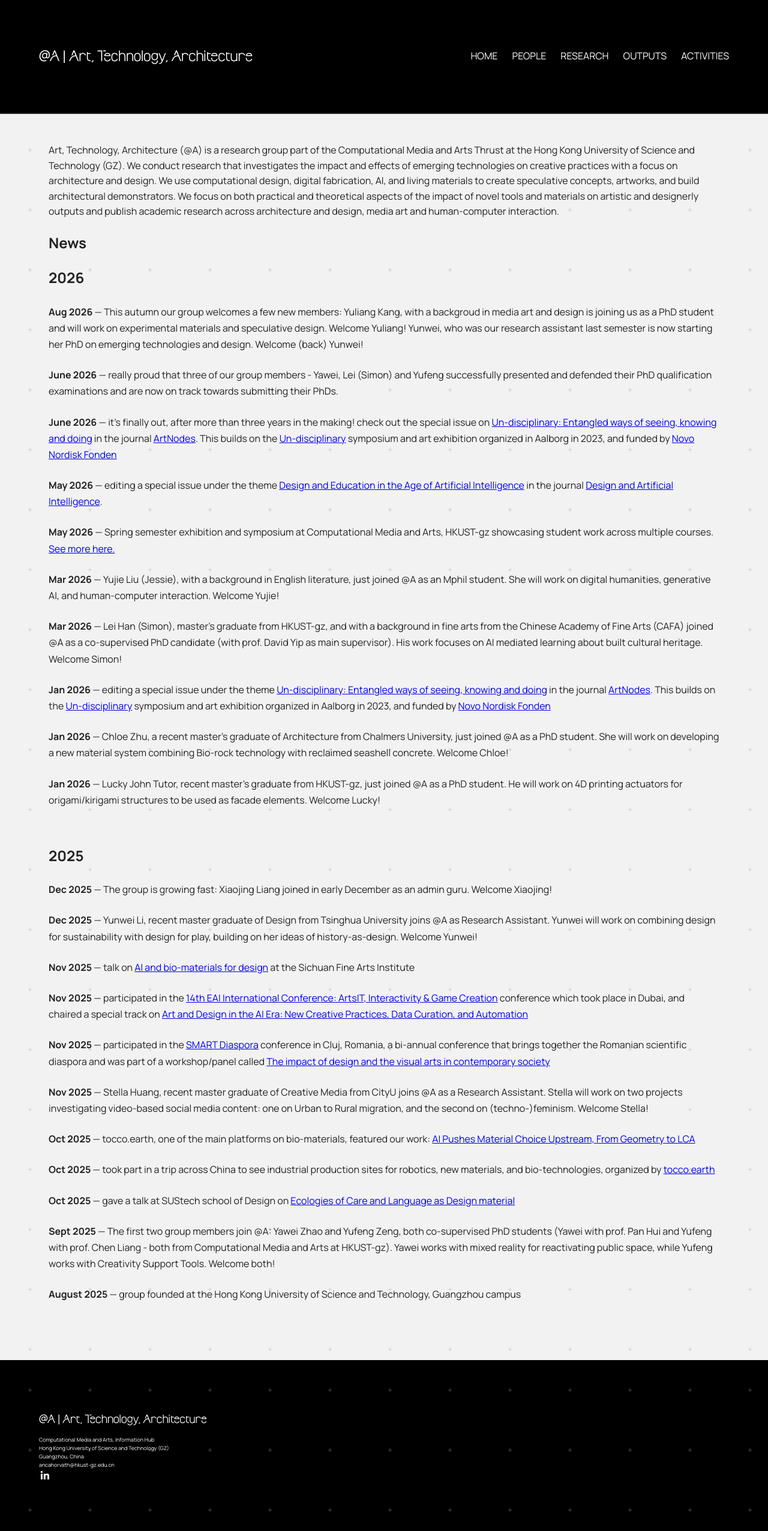
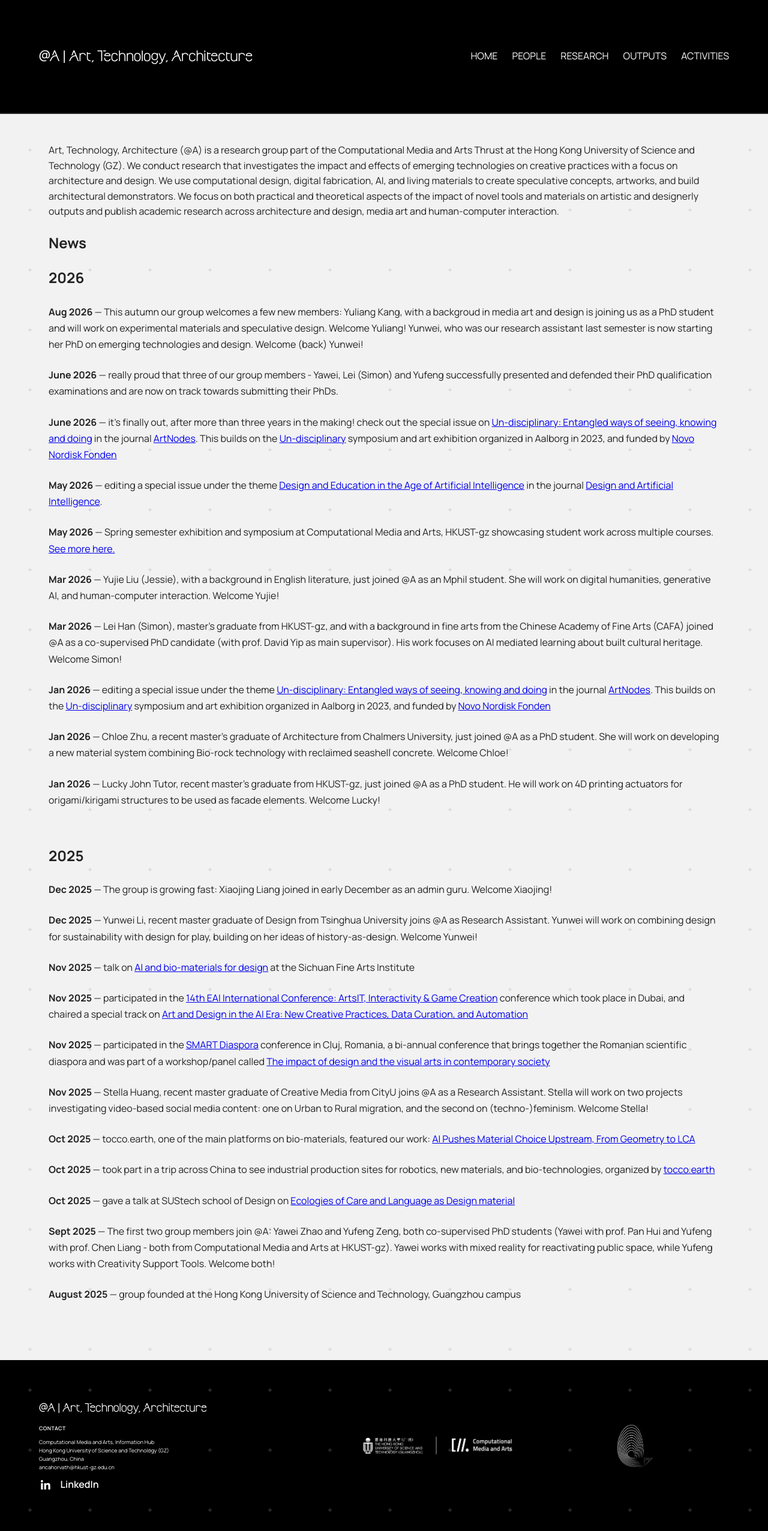
Before and after one commit to anqua/at-a, a Jekyll site: the page built from index.md, in a window 1280 px wide. Shown: the whole page at 60% size. Built offline with Jekyll 4.4.1, drawn with Linux system fonts in a browser that asks for light colours.

Commit message:
Redesign footer as a 3-column layout (contact | HKUST-GZ+CMA | @A)
Modeled on the reference footer at och.hkust-gz.edu.cn/, which uses
the same pattern: a contact column, the institutional logos in the
middle, and the group's own logo to the side.

- Contact column: existing brand name/address/email kept, plus a
  "Contact" sub-heading and a new, visibly larger LinkedIn link
  (real text label + 22px icon at 1rem font-size, vs. the
  surrounding footer text at 8.8px) - Instagram slot intentionally
  left out until the user provides the handle
- Middle column: official HKUST(GZ)+CMA combined logo, sourced from
  the reference site itself (a sibling HKUST-GZ CMA group page, so
  the asset is already the correct institutional branding for this
  exact context). Recolored to solid white via
  filter: brightness(0) invert(1) so it reads correctly against the
  site's black footer instead of clashing as navy/gold on black.
- Side column: existing Logo_AtA.png, which is already white-on-black
  by design so needs no filter
- Add _includes/icon-instagram.html (simple-icons source) for when
  the Instagram link is ready to add

Verified with a local build + browser checks: both new logo images
report loaded with correct naturalWidth/naturalHeight; LinkedIn link
text is "LinkedIn" at 16px vs. 8.8px body text; a canvas +
brightness(0) invert(1) sample of the HKUST-CMA logo shows real
white artwork (255,255,255 at varying alpha) rather than a solid
block; footer columns stack vertically on 375px mobile with matching
left edges and no horizontal overflow; no regressions on
people.html.

```diff
--- a/_layouts/default.html
+++ b/_layouts/default.html
@@ -34,14 +34,29 @@
 
 <footer class="site-footer">
   <div class="footer-inner">
-    <p>
-      <span class="footer-group-name">@A | Art, Technology, Architecture</span><br><br>
-      Computational Media and Arts, Information Hub<br>
-      Hong Kong University of Science and Technology (GZ)<br>
-      Guangzhou, China<br>
-      <a href="mailto:ancahorvath@hkust-gz.edu.cn">ancahorvath@hkust-gz.edu.cn</a><br>
-      <a href="https://www.linkedin.com/company/108798972/" target="_blank" rel="noopener" aria-label="LinkedIn">{% include icon-linkedin.html %}</a>
-    </p>
+    <div class="footer-grid">
+      <div class="footer-col footer-contact">
+        <span class="footer-group-name">@A | Art, Technology, Architecture</span>
+        <p class="footer-heading">Contact</p>
+        <p>
+          Computational Media and Arts, Information Hub<br>
+          Hong Kong University of Science and Technology (GZ)<br>
+          Guangzhou, China<br>
+          <a href="mailto:ancahorvath@hkust-gz.edu.cn">ancahorvath@hkust-gz.edu.cn</a>
+        </p>
+        <div class="footer-social">
+          <a href="https://www.linkedin.com/company/108798972/" target="_blank" rel="noopener" class="footer-social-link">
+            {% include icon-linkedin.html %}<span>LinkedIn</span>
+          </a>
+        </div>
+      </div>
+      <div class="footer-col footer-col-center">
+        <img src="/at-a/assets/images/hkust-cma-logo.png" alt="HKUST(GZ) and Computational Media and Arts" class="footer-logo-hkustcma">
+      </div>
+      <div class="footer-col footer-col-side">
+        <img src="/at-a/assets/images/Logo_AtA.png" alt="@A logo" class="footer-logo-ata">
+      </div>
+    </div>
   </div>
 </footer>
 </body>
--- a/assets/css/style.css
+++ b/assets/css/style.css
@@ -373,11 +373,91 @@ h1 {
 }
 
 .footer-group-name {
+  display: block;
   font-family: "Molgan", system-ui, -apple-system, BlinkMacSystemFont, "Segoe UI", sans-serif;
   font-size: 2em;
   font-weight: 400;
+  margin-bottom: 0.8em;
 }
 
-.site-footer .icon-linkedin {
+.footer-grid {
+  display: flex;
+  align-items: center;
+  justify-content: space-between;
+  gap: 2em;
+  flex-wrap: wrap;
+}
+
+.footer-col {
+  flex: 1 1 0;
+}
+
+.footer-contact {
+  flex: 1.5 1 260px;
+  min-width: 220px;
+}
+
+.footer-heading {
+  font-weight: 600;
+  margin: 0 0 0.6em;
+  text-transform: uppercase;
+  letter-spacing: 0.05em;
+}
+
+.footer-col-center,
+.footer-col-side {
+  display: flex;
+  align-items: center;
+  justify-content: center;
+  flex: 1 1 160px;
+}
+
+.footer-logo-hkustcma {
+  max-width: 100%;
+  max-height: 3.2rem;
+  width: auto;
+  height: auto;
+  filter: brightness(0) invert(1);
+}
+
+.footer-logo-ata {
+  max-width: 100%;
+  max-height: 4.5rem;
+  width: auto;
+  height: auto;
+}
+
+.footer-social {
+  margin-top: 1em;
+  display: flex;
+  flex-wrap: wrap;
+  gap: 1.2em;
+}
+
+.footer-social-link {
+  display: inline-flex;
+  align-items: center;
+  gap: 0.5em;
+  font-size: 1rem;
+  font-weight: 600;
+}
+
+.footer-social-link .icon-linkedin,
+.footer-social-link .icon-instagram {
+  width: 22px;
+  height: 22px;
   color: #fff;
 }
+
+@media (max-width: 768px) {
+  .footer-grid {
+    flex-direction: column;
+    align-items: flex-start;
+    text-align: left;
+  }
+
+  .footer-col-center,
+  .footer-col-side {
+    justify-content: flex-start;
+  }
+}
```
Also changed, not shown: _includes/icon-instagram.html (added, +1 -0 lines), assets/images/hkust-cma-logo.png (added).
